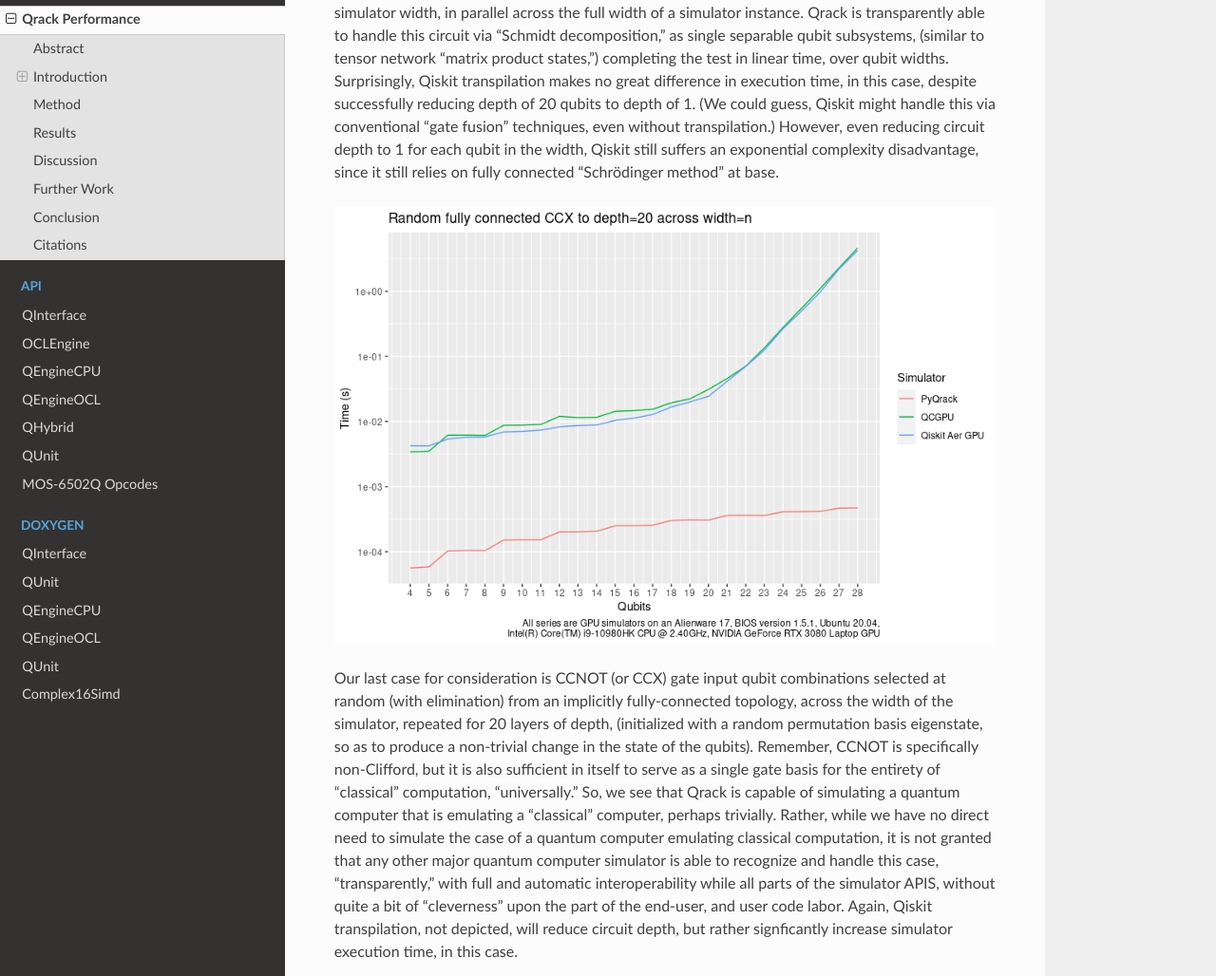
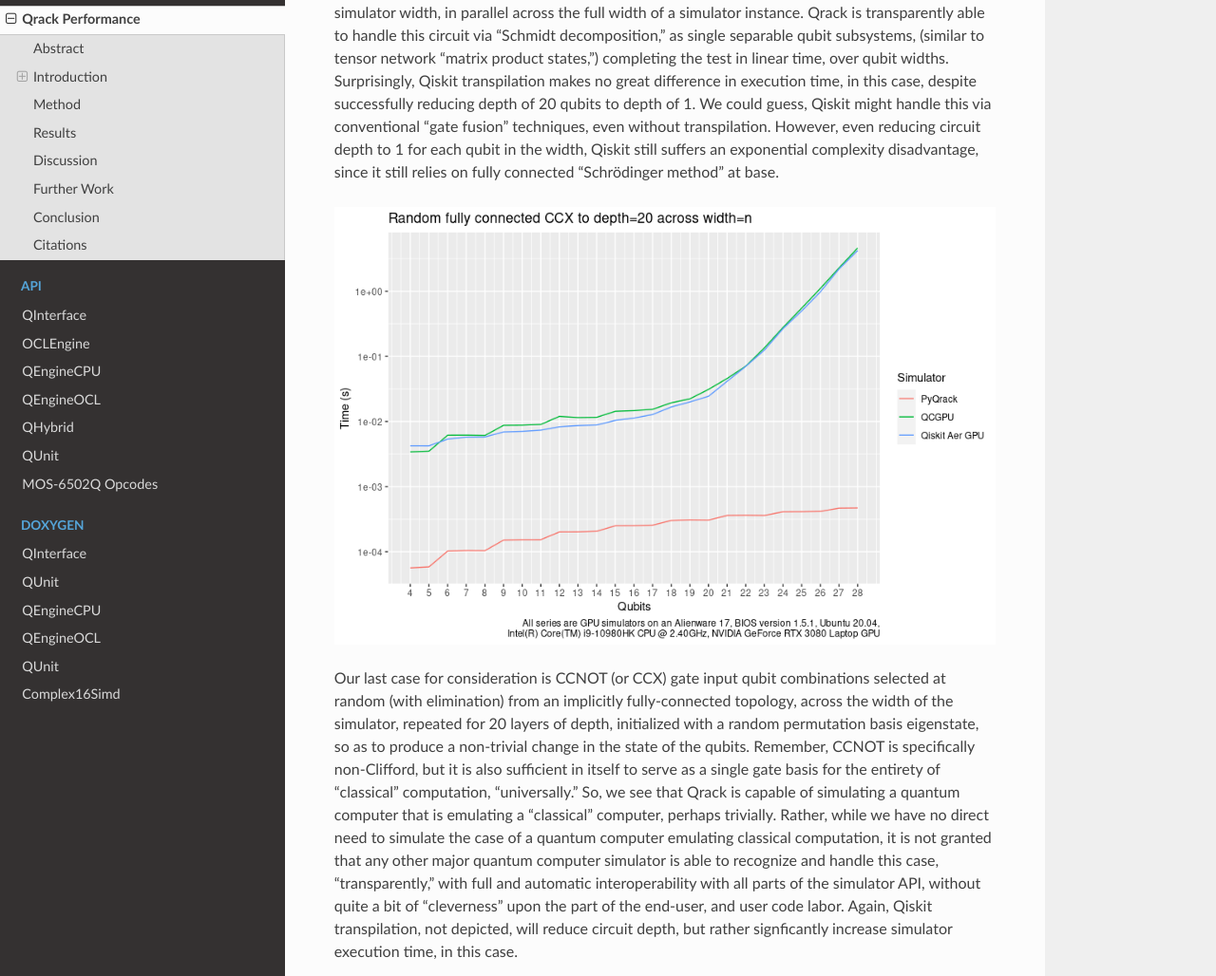
Before and after one commit to vm6502q/qrack.github.io, a Sphinx documentation site: the page built from docs/performance.rst, in a window 1280 px wide and 1400 px high, scrolled down 5380 px. Shown: the part 278-1306 px from the top of the window at 95% size. Built offline with Sphinx 7.4.7 and the Read the Docs theme 2.0.0, drawn with Linux system fonts in a browser that asks for light colours; some of the changed text lies outside the part shown.

Commit message:
Fix typos

```diff
--- a/docs/performance.rst
+++ b/docs/performance.rst
@@ -68,15 +68,15 @@ For "Sycamore" circuits, argued by other authors to establish "quantum supremacy
 
 .. image:: performance/sycamore.png
 
-However, we can furnish examples of circuits where Qrack has a commanding natural edge over naive "Schrödinger method," but also state-of-the-art in optimizing transpilation, (which could be additionally "layered" over Qrack itself.
+However, we can furnish examples of circuits where Qrack has a commanding natural edge over naive "Schrödinger method," but also state-of-the-art in optimizing transpilation, (which could be additionally "layered" over Qrack itself).
 
 .. image:: performance/single_qubits.png
 
-The above graph is a test of (non-Clifford) single qubit gates, to depth of 20 on each qubit in simulator width, in parallel across the full width of a simulator instance. Qrack is transparently able to handle this circuit via "Schmidt decomposition," as single separable qubit subsystems, (similar to tensor network "matrix product states,") completing the test in linear time, over qubit widths. Surprisingly, Qiskit transpilation makes no great difference in execution time, in this case, despite successfully reducing depth of 20 qubits to depth of 1. (We could guess, Qiskit might handle this via conventional "gate fusion" techniques, even without transpilation.) However, even reducing circuit depth to 1 for each qubit in the width, Qiskit still suffers an exponential complexity disadvantage, since it still relies on fully connected "Schrödinger method" at base.
+The above graph is a test of (non-Clifford) single qubit gates, to depth of 20 on each qubit in simulator width, in parallel across the full width of a simulator instance. Qrack is transparently able to handle this circuit via "Schmidt decomposition," as single separable qubit subsystems, (similar to tensor network "matrix product states,") completing the test in linear time, over qubit widths. Surprisingly, Qiskit transpilation makes no great difference in execution time, in this case, despite successfully reducing depth of 20 qubits to depth of 1. We could guess, Qiskit might handle this via conventional "gate fusion" techniques, even without transpilation. However, even reducing circuit depth to 1 for each qubit in the width, Qiskit still suffers an exponential complexity disadvantage, since it still relies on fully connected "Schrödinger method" at base.
 
 .. image:: performance/random_ccx.png
 
-Our last case for consideration is CCNOT (or CCX) gate input qubit combinations selected at random (with elimination) from an implicitly fully-connected topology, across the width of the simulator, repeated for 20 layers of depth, (initialized with a random permutation basis eigenstate, so as to produce a non-trivial change in the state of the qubits). Remember, CCNOT is specifically non-Clifford, but it is also sufficient in itself to serve as a single gate basis for the entirety of "classical" computation, "universally." So, we see that Qrack is capable of simulating a quantum computer that is emulating a "classical" computer, perhaps trivially. Rather, while we have no direct need to simulate the case of a quantum computer emulating classical computation, it is not granted that any other major quantum computer simulator is able to recognize and handle this case, "transparently," with full and automatic interoperability while all parts of the simulator APIS, without quite a bit of "cleverness" upon the part of the end-user, and user code labor. Again, Qiskit transpilation, not depicted, will reduce circuit depth, but rather signficantly increase simulator execution time, in this case.
+Our last case for consideration is CCNOT (or CCX) gate input qubit combinations selected at random (with elimination) from an implicitly fully-connected topology, across the width of the simulator, repeated for 20 layers of depth, initialized with a random permutation basis eigenstate, so as to produce a non-trivial change in the state of the qubits. Remember, CCNOT is specifically non-Clifford, but it is also sufficient in itself to serve as a single gate basis for the entirety of "classical" computation, "universally." So, we see that Qrack is capable of simulating a quantum computer that is emulating a "classical" computer, perhaps trivially. Rather, while we have no direct need to simulate the case of a quantum computer emulating classical computation, it is not granted that any other major quantum computer simulator is able to recognize and handle this case, "transparently," with full and automatic interoperability with all parts of the simulator API, without quite a bit of "cleverness" upon the part of the end-user, and user code labor. Again, Qiskit transpilation, not depicted, will reduce circuit depth, but rather signficantly increase simulator execution time, in this case.
 
 Discussion
 **********
```
